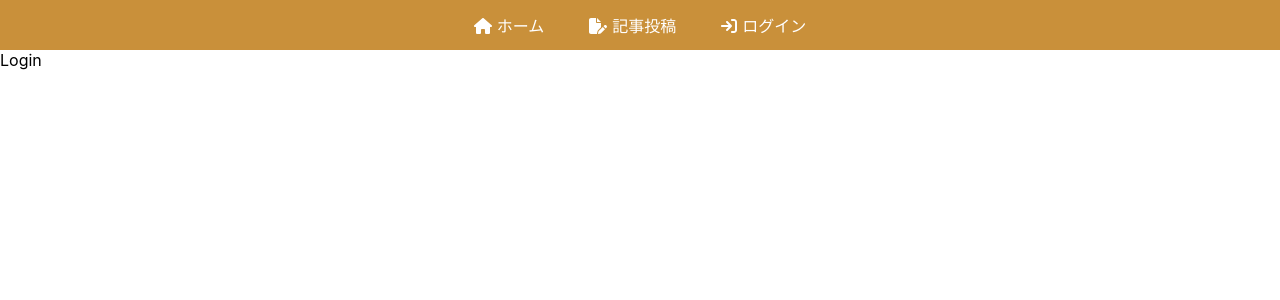
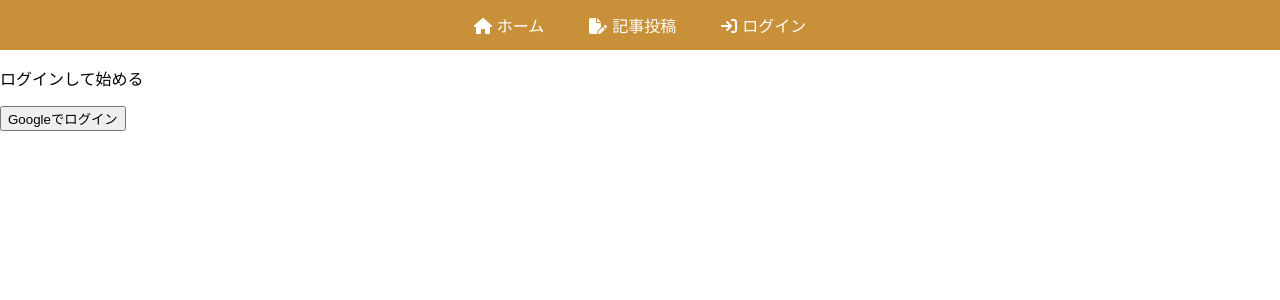
Before and after one commit to nakashimashin/react-firebase-blog, a React (Create React App) app: page /login in a window 1280 px wide. Shown: the top 300 px of the page. Built offline with nearby package versions, Linux system fonts and the light colour scheme.

Commit message:
ログイン機能実装

```diff
--- a/src/App.js
+++ b/src/App.js
@@ -5,15 +5,18 @@
 import Login from './components/Login';
 import Logout from './components/Logout';
 import Navbar from './components/Navbar';
+import { useState } from 'react';
 
 function App() {
+  const [isAuth, setIsAuth] = useState(false);
+
   return (
     <Router>
       <Navbar />
       <Routes>
         <Route path="/" element={<Home />}></Route>
         <Route path="/createpost" element={<CreatePost />}></Route>
-        <Route path="/login" element={<Login />}></Route>
+        <Route path="/login" element={<Login setIsAuth={setIsAuth}/>}></Route>
         <Route path="/logout" element={<Logout />}></Route>
       </Routes>
     </Router>
--- a/src/components/Login.js
+++ b/src/components/Login.js
@@ -1,9 +1,21 @@
+import { signInWithPopup } from 'firebase/auth';
 import React from 'react'
+import { auth, provider } from '../firebase';
+import { useNavigate } from 'react-router-dom';
 
-const Login = () => {
+const Login = ({ setIsAuth }) => {
+  const navigate = useNavigate();
+  const loginInWithGoogle = () => {
+    signInWithPopup(auth, provider).then((result) => {
+      localStorage.setItem("isAuth", true);
+      setIsAuth(true);
+      navigate("/");
+    });
+  };
   return (
     <div>
-      Login
+      <p>ログインして始める</p>
+      <button onClick={loginInWithGoogle}>Googleでログイン</button>
     </div>
   )
 }
```
